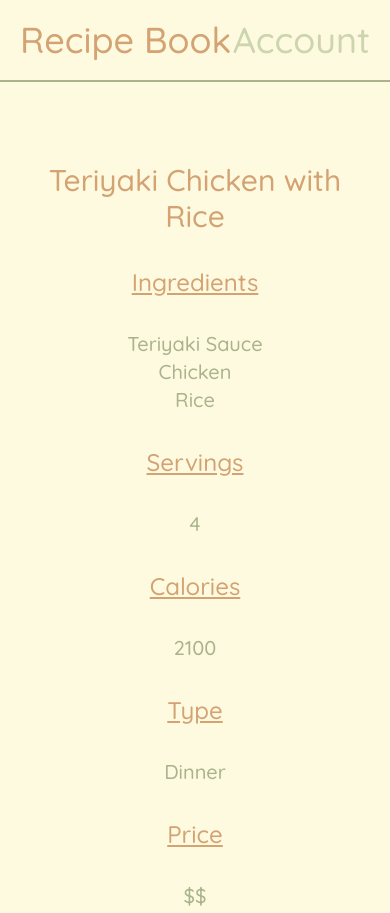
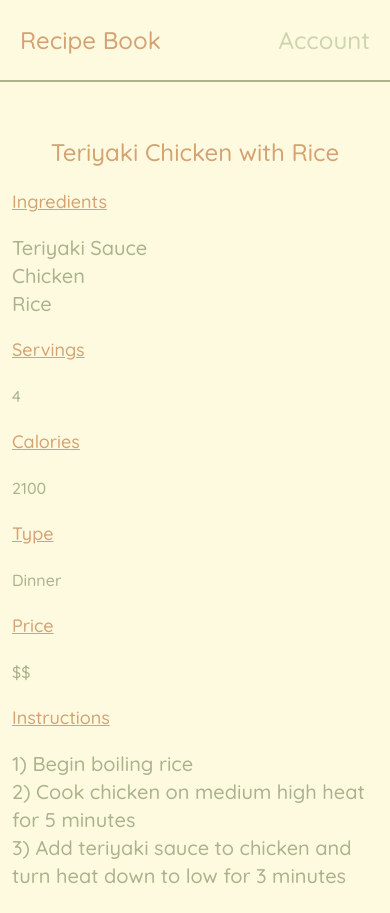
Before and after one commit to nathandcarter21/startup, a plain HTML site: page recipe.html in a window 390 px wide. Shown: the top 913 px of the page. Drawn offline with nearby package versions, Linux system fonts and the light colour scheme.

Commit message:
Responsive

```diff
--- a/app.css
+++ b/app.css
@@ -53,13 +53,14 @@
 .recipePage h2,
 .recipePage p,
 .recipePage ul {
-    margin-bottom: 2rem !important;
+    margin-bottom: 1rem !important;
 }
 
 .recipePage h1 {
     font-size: 1.875rem;
     line-height: 2.25rem;
     color: #D4A373;
+    text-align: center;
 }
 
 .recipePage h2 {
@@ -97,6 +98,23 @@ select:focus {
     .recipe {
         width: 75%;
     }
+
+    nav {
+        font-size: x-large !important;
+    }
+
+    .recipePage h1 {
+        font-size: x-large !important;
+    }
+
+    .recipePage h2 {
+        font-size: large !important;
+    }
+
+    .recipePage p,
+    .recipe ul {
+        font-size: medium !important;
+    }
 }
 
 @media only screen and (max-width: 1300px) and (min-width: 600px) {
--- a/recipe.html
+++ b/recipe.html
@@ -39,7 +39,7 @@
 				>Account</a
 			>
 		</nav>
-		<section class="m-10 h-full text-center recipePage text-dark">
+		<section class="h-full recipePage text-dark width-4/6 m-auto p-3">
 			<h1>Teriyaki Chicken with Rice</h1>
 			<h2>Ingredients</h2>
 			<ul>
```
